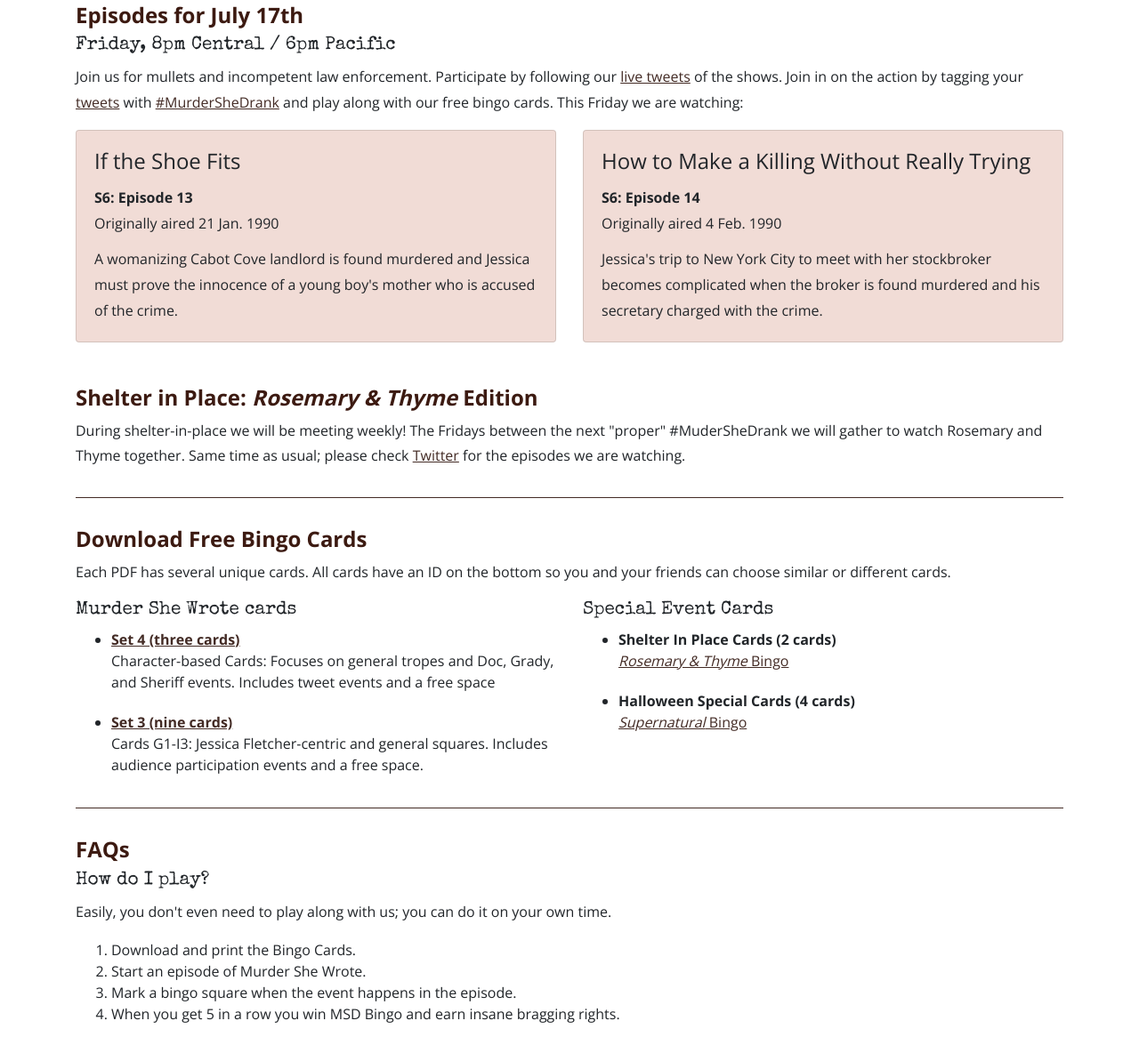
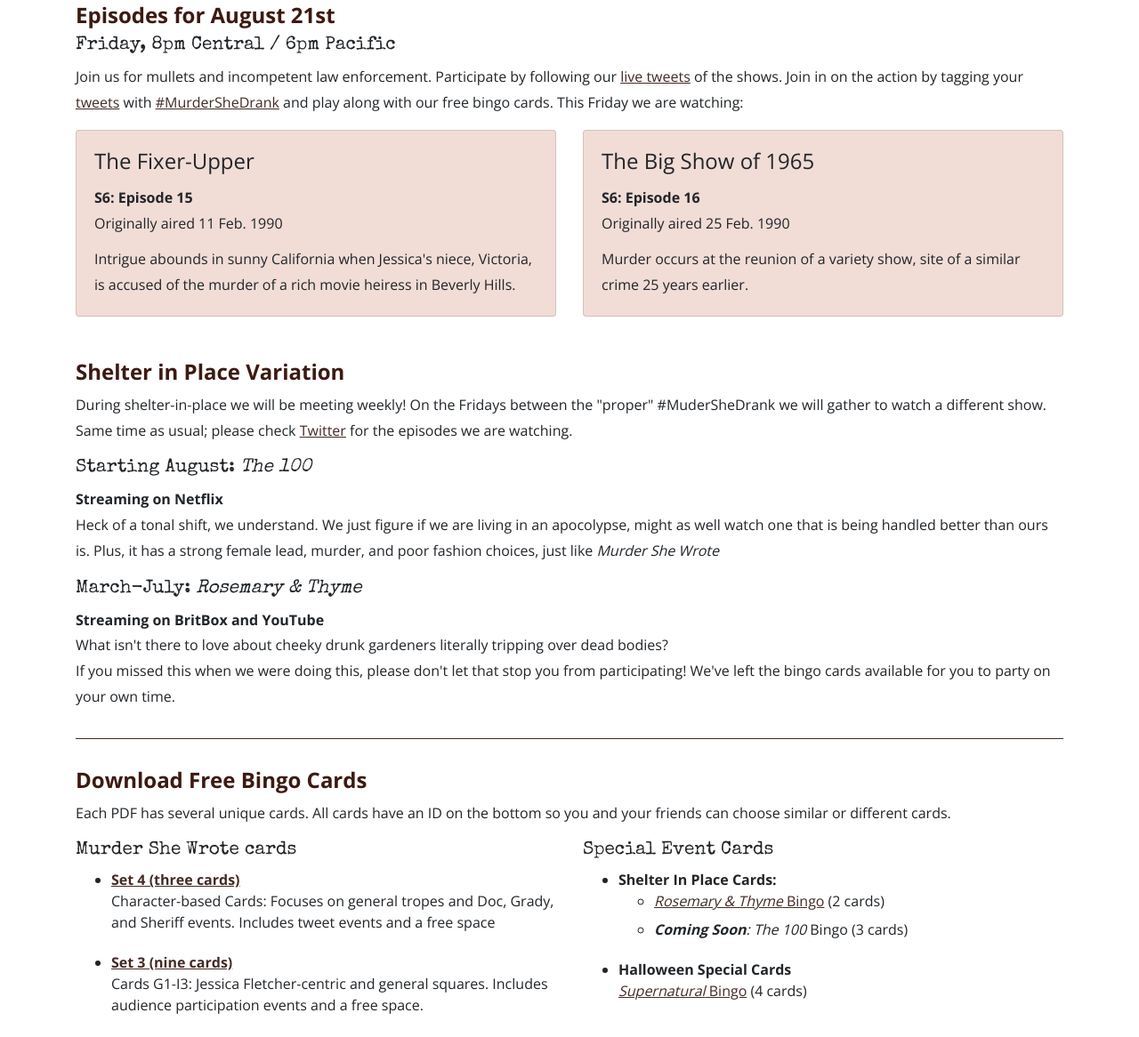
Before and after one commit to kzadrozny/murdershedrank, a website: page index.html in a window 1280 px wide. Shown: the part 476-1642 px from the top of the page at 89% size. Drawn offline with nearby package versions, Linux system fonts and the light colour scheme.

Commit message:
August ep update

```diff
--- a/index.html
+++ b/index.html
@@ -79,7 +79,7 @@
 
     <!-- Episodes -->
     <section class="episodes" id="episodes">
-      <h2>Episodes for July 17th</h2>
+      <h2>Episodes for August 21st</h2>
       <h3>Friday, 8pm Central / 6pm Pacific</h3>
       <p>Join us for mullets and incompetent law enforcement. Participate by following our <a href="https://twitter.com/MurderSheDrank">live tweets</a> of the shows. Join in on the action by tagging your <a href="https://twitter.com/hashtag/MurderSheDrank?src=hash">tweets</a> with <a href="https://instagram.com/explore/tags/murdershedrank/">#MurderSheDrank</a> and play along with our free bingo cards. This Friday we are watching:</p>
       <div class="row">
@@ -87,11 +87,11 @@
         <div class="col-md-6 mb-5">
           <div class="card h-100">
             <div class="card-body">
-              <h4 class="card-title">If the Shoe Fits</h4>
+              <h4 class="card-title">The Fixer-Upper</h4>
               <p class="card-text">
-                <span class="episode">S6: Episode 13</span>
-                <span class="ep-date">Originally aired 21 Jan. 1990</span>
-                A womanizing Cabot Cove landlord is found murdered and Jessica must prove the innocence of a young boy's mother who is accused of the crime.
+                <span class="episode">S6: Episode 15</span>
+                <span class="ep-date">Originally aired 11 Feb. 1990</span>
+                Intrigue abounds in sunny California when Jessica's niece, Victoria, is accused of the murder of a rich movie heiress in Beverly Hills.
               </p>
             </div>
           </div>
@@ -100,18 +100,26 @@
         <div class="col-md-6 mb-5">
           <div class="card h-100">
             <div class="card-body">
-              <h4 class="card-title">How to Make a Killing Without Really Trying</h4>
+              <h4 class="card-title">The Big Show of 1965</h4>
               <p class="card-text">
-                <span class="episode">S6: Episode 14</span>
-                <span class="ep-date">Originally aired 4 Feb. 1990</span>
-                Jessica's trip to New York City to meet with her stockbroker becomes complicated when the broker is found murdered and his secretary charged with the crime.
+                <span class="episode">S6: Episode 16</span>
+                <span class="ep-date">Originally aired 25 Feb. 1990</span>
+                Murder occurs at the reunion of a variety show, site of a similar crime 25 years earlier.
               </p>
             </div>
           </div>
         </div>
       </div>
-      <h2>Shelter in Place: <em>Rosemary & Thyme</em> Edition</h2>
-      <p>During shelter-in-place we will be meeting weekly! The Fridays between the next "proper" #MuderSheDrank we will gather to watch Rosemary and Thyme together. Same time as usual; please check <a href="https://twitter.com/MurderSheDrank">Twitter</a> for the episodes we are watching.</p>
+      <h2>Shelter in Place Variation</h2>
+      <p>During shelter-in-place we will be meeting weekly! On the Fridays between the "proper" #MuderSheDrank we will gather to watch a different show. Same time as usual; please check <a href="https://twitter.com/MurderSheDrank">Twitter</a> for the episodes we are watching.</p>
+      <h3>Starting August: <em>The 100</em></h3>
+      <p><strong>Streaming on Netflix</strong><br/>
+      Heck of a tonal shift, we understand. We just figure if we are living in an apocolypse, might as well watch one that is being handled better than ours is. Plus, it has a strong female lead, murder, and poor fashion choices, just like <em>Murder She Wrote</em></p>
+
+      <h3>March-July: <em>Rosemary &amp; Thyme</em></h3>
+      <p><strong>Streaming on BritBox and YouTube</strong><br/>
+      What isn't there to love about cheeky drunk gardeners literally tripping over dead bodies?<br/>If you missed this when we were doing this, please don't let that stop you from participating! We've left the bingo cards available for you to party on your own time.</p>
+
     </section>
     <!-- // Episodes -->
 
@@ -134,10 +142,14 @@
         <div class="col-sm-6">
           <h3>Special Event Cards</h3>
           <ul>
-            <li><span class="bingo-header" role="heading">Shelter In Place Cards (2 cards)</span><br/>
-            <a href="pdfs/rosemary-thyme-bingo-cards.pdf"><em>Rosemary &amp; Thyme</em> Bingo</a></li>
-            <li><span class="bingo-header" role="heading">Halloween Special Cards (4 cards)</span><br/>
-            <a href="pdfs/supernatural_bingo.pdf"><em>Supernatural</em> Bingo</a></li>
+            <li><span class="bingo-header" role="heading">Shelter In Place Cards:</span>
+              <ul>
+                <li style="margin-bottom: 0.5em;"><a href="pdfs/rosemary-thyme-bingo-cards.pdf"><em>Rosemary &amp; Thyme</em> Bingo</a> (2 cards)</li>
+                <li><em><strong>Coming Soon</strong>: The 100</em> Bingo</a> (3 cards)</li>
+              </ul>
+            </li>
+            <li><span class="bingo-header" role="heading">Halloween Special Cards</span><br/>
+            <a href="pdfs/supernatural_bingo.pdf"><em>Supernatural</em> Bingo</a> (4 cards)</li>
           </ul>
         </div>
       </div>
@@ -161,7 +173,7 @@
       <p>No, that would make bingo very hard. Continue using the bingo card you chose if you watch more than one episode. It normally takes two episodes to get close to winning.</p>
 
       <h3>Are the episodes streaming anywhere?</h3>
-      <p>It depends. Seasons 1-5 are streaming on Netflix. Seasons 6+ are only available on DVD. Since we are past season 5 we have been watching the DVDs for right now. We hope someone ends up picking up the rest of the seasons eventually.</p>
+      <p>Yes! All seasons are available on the Peacock app. Seasons 1-5 are streaming on Netflix. Canada has all season available through Amazon Prime.</p>
 
       <h3>Do I need to drink to participate?</h3>
       <p>Absolutely not. In fact, half of Murder HQ are sober folks. "Murder She Drank" just sounded hilarious to us and we had to run with it. We do encourage crappy jokes and snacking though.</p>
```
